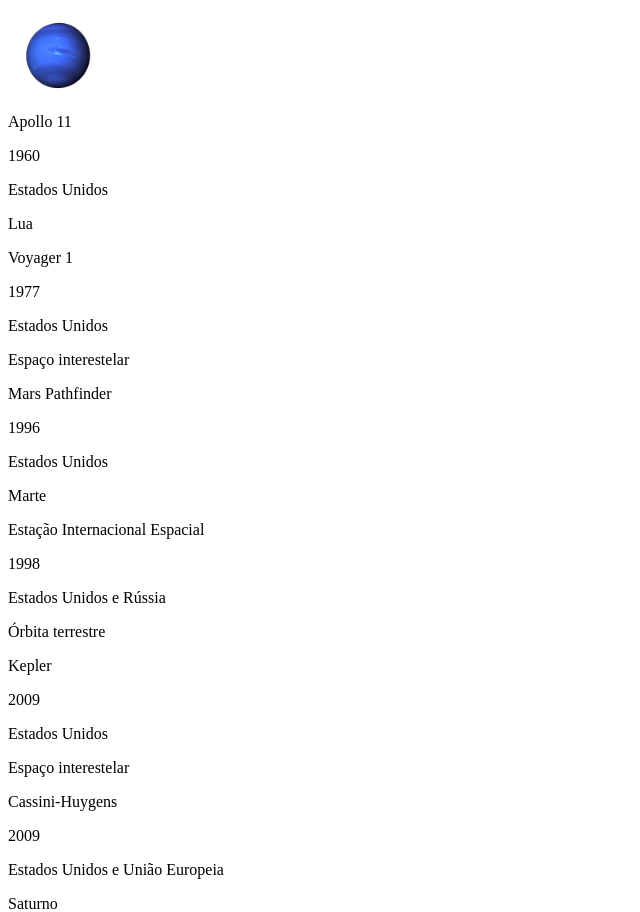
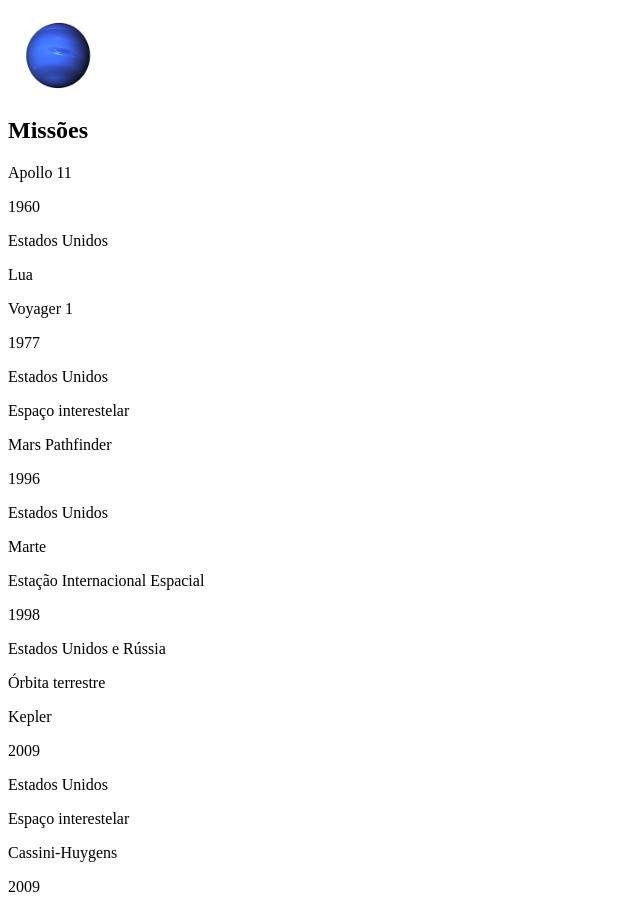
Before and after one commit to SheilaNS/project-solar-system, a React (Create React App) app: page / in a window 1280 px wide. Shown: the part 1046-1958 px from the top of the page, without its empty margins (0-640 px from the left). Built offline with nearby package versions, Linux system fonts and the light colour scheme.

Commit message:
Requisito 08:Renderize o componente Title dentro do componente Missions - ok

```diff
--- a/src/components/Missions.js
+++ b/src/components/Missions.js
@@ -1,10 +1,15 @@
 import React, { Component } from 'react';
 import missions from '../data/missions';
+import Title from './Title';
 
 class Missions extends Component {
   render() {
     return (
-      <div data-testid="missions" className="mission-cards">
+      <div data-testid="missions">
+        <div className="title">
+          <Title headline="Missões" />
+        </div>
+        <div className="mission-cards">
           {missions.map((mission, index) => (
             <div className="missions-card" key={ index }>
               <p>{mission.name}</p>
@@ -14,6 +19,7 @@
             </div>
           ))}
         </div>
+      </div>
     );
   }
 }
```
Lines whose indentation alone changed are shown as unchanged.
